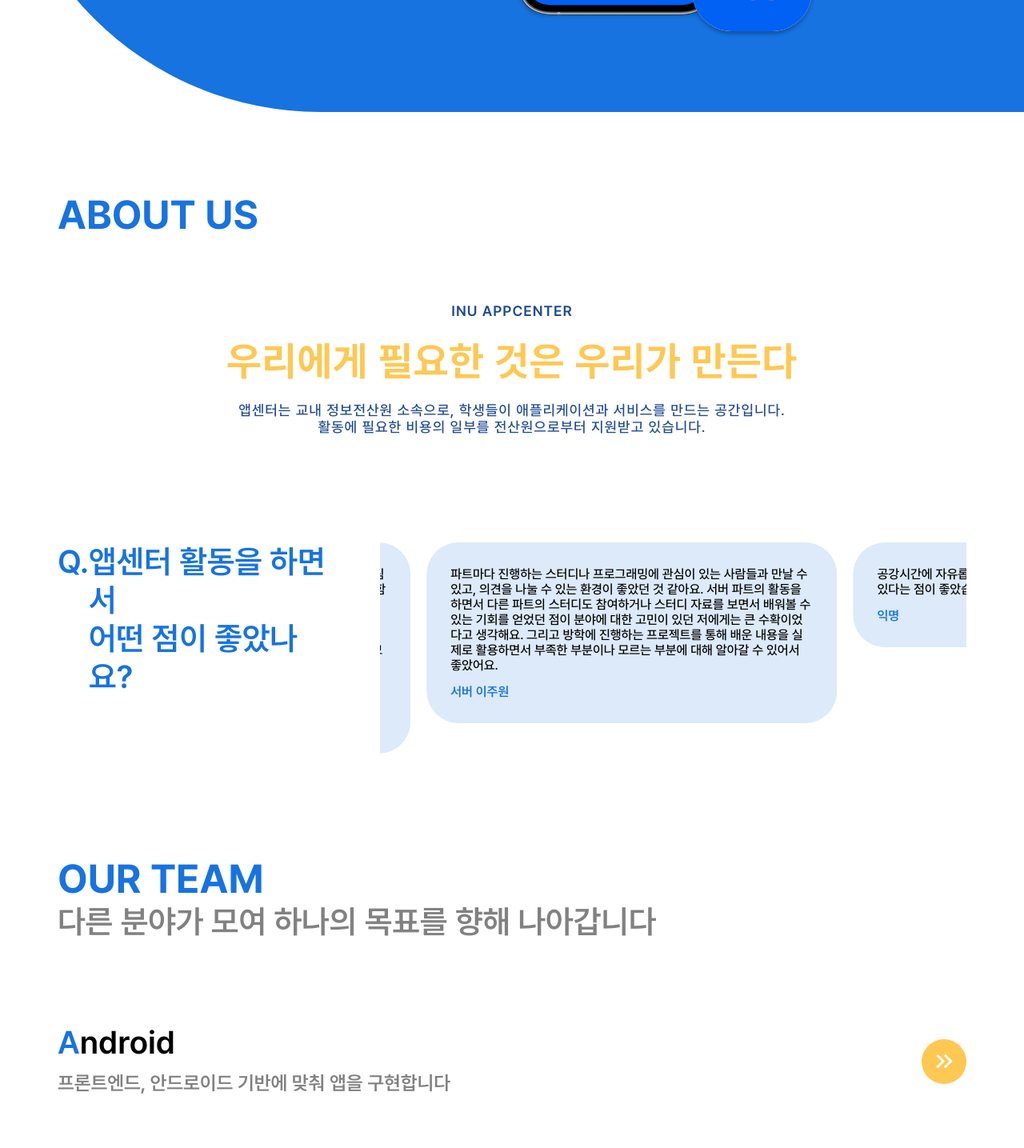
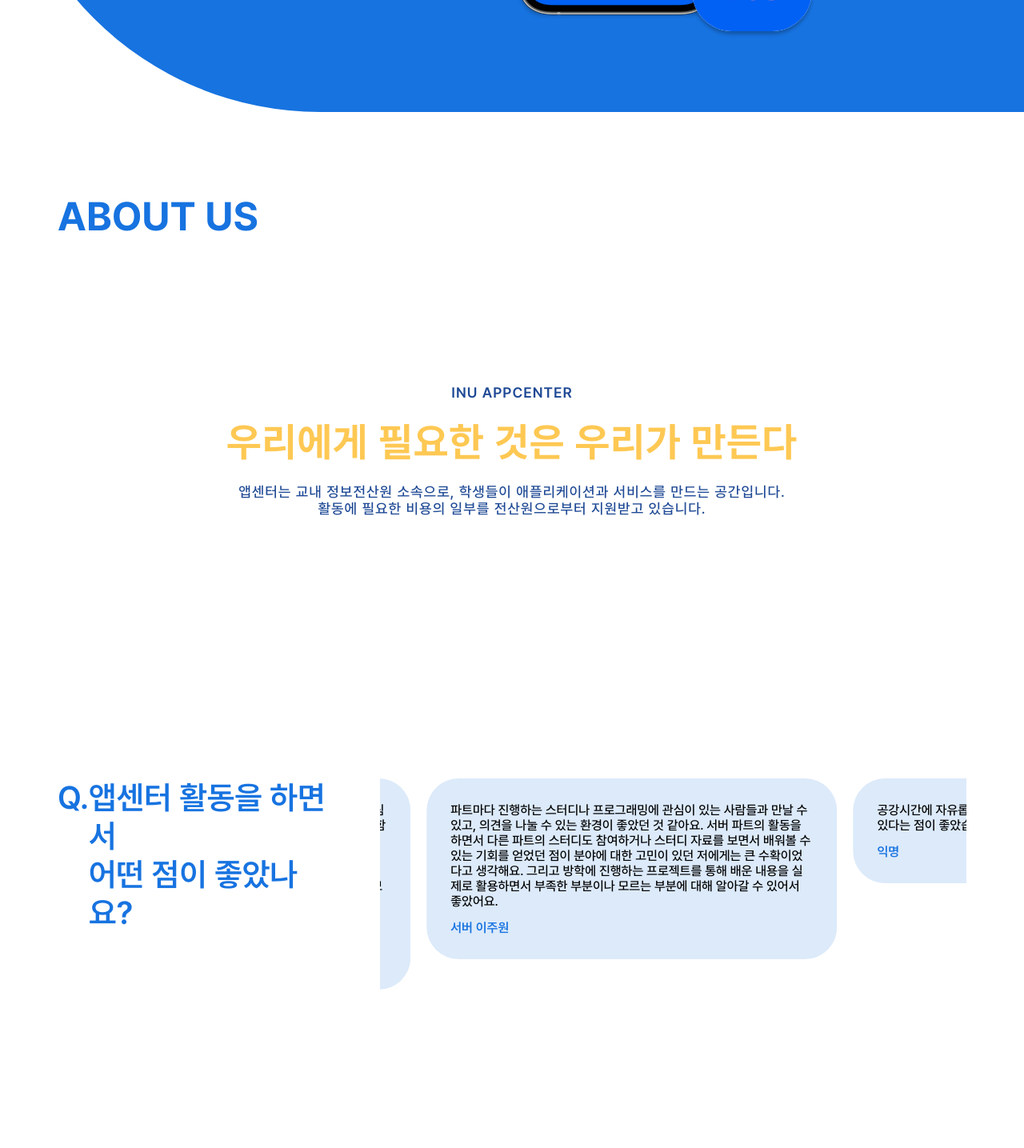
Before and after one commit to inu-appcenter/appcenter-homepage-renewal, a React (Create React App) app: page /appcenter-homepage-renewal/home in a window 1280 px wide. Shown: the part 660-2095 px from the top of the page at 80% size. Built offline with nearby package versions, Linux system fonts and the light colour scheme.

Commit message:
design: 홈화면 간격 더 넓게

```diff
--- a/src/container/home/AboutUsContainer.js
+++ b/src/container/home/AboutUsContainer.js
@@ -7,24 +7,47 @@ import {viewHeightCalc} from "../../lib/viewportCalculate";
 export default function AboutUsContainer(){
     return(
         <>
-            <AboutUsWrapper>
-                <PageTitleWrapper>
-                    <PageTitle title="About Us"/>
-                </PageTitleWrapper>
-                <Slogan/>
-                <Interview/>
-            </AboutUsWrapper>
+            <AboutUsContainerBox>
+                <SloganBox>
+                    <PageTitleWrapper>
+                        <PageTitle title="About Us"/>
+                    </PageTitleWrapper>
+                    <Slogan/>
+                </SloganBox>
+                <InterviewBox>
+                    <Interview/>
+                </InterviewBox>
+            </AboutUsContainerBox>
         </>
     );
 }
 
-const AboutUsWrapper = styled.div`
-  height: 100vh;
+const AboutUsContainerBox = styled.div`
   display: flex;
   flex-direction: column;
   justify-content: center;
 `;
 
 const PageTitleWrapper = styled.div`
-  padding-top: 100px;
+  padding: 100px 0;
 `;
+
+const SloganBox = styled.div`
+  height: auto;
+  @media (max-width: 1800px){
+    height: 90vh;
+  }
+  @media (max-width: 576px){
+    height: auto;
+  }
+`
+
+const InterviewBox = styled.div`
+  height: auto;
+  @media (max-width: 1800px){
+    height: 70vh;
+  }
+  @media (max-width: 576px){
+    height: auto;
+  }
+`
```
